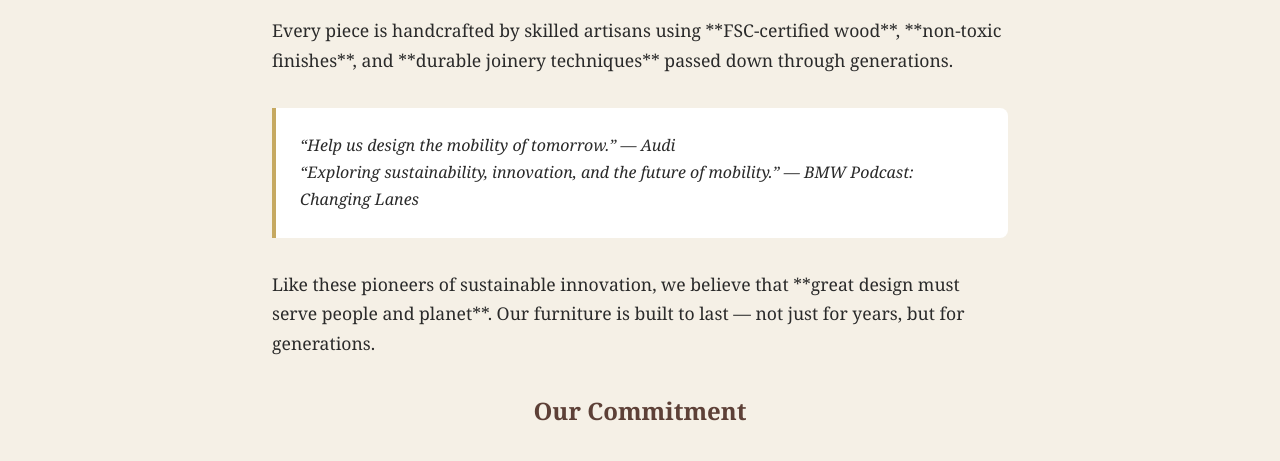
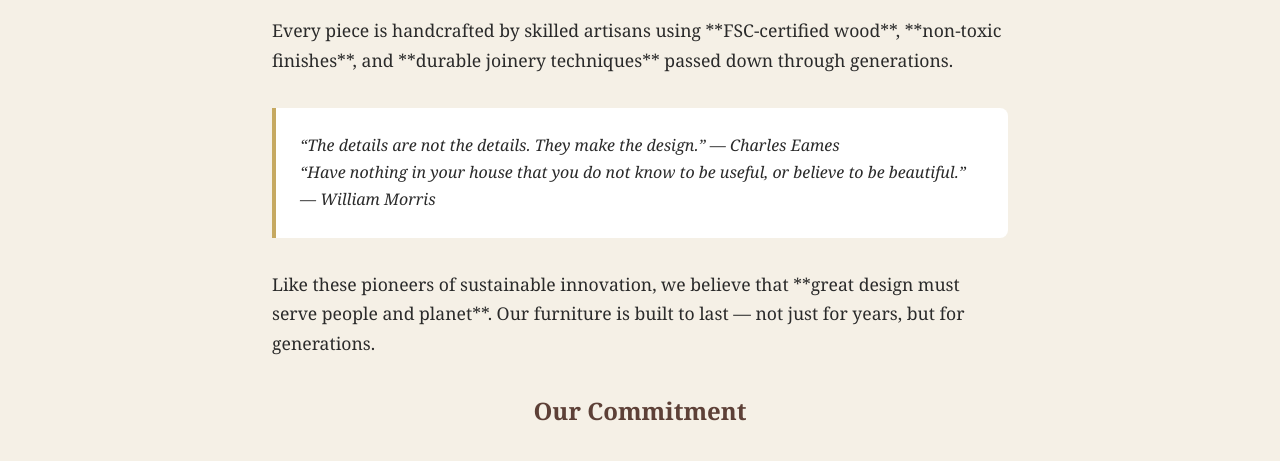
Before and after one commit to TAR-MULTIPLEXER/at-furniture, a plain HTML site: page about.html in a window 1280 px wide. Shown: the part 330-791 px from the top of the page. Drawn offline with Linux system fonts and the light colour scheme.

Commit message:
Update about.html

```diff
--- a/about.html
+++ b/about.html
@@ -169,10 +169,10 @@
 
       <p>Every piece is handcrafted by skilled artisans using **FSC-certified wood**, **non-toxic finishes**, and **durable joinery techniques** passed down through generations.</p>
 
-      <div class="quote">
-        “Help us design the mobility of tomorrow.” — <em>Audi</em><br>
-        “Exploring sustainability, innovation, and the future of mobility.” — <em>BMW Podcast: Changing Lanes</em>
-      </div>
+    <div class="quote">
+  “The details are not the details. They make the design.” — <em>Charles Eames</em><br>
+  “Have nothing in your house that you do not know to be useful, or believe to be beautiful.” — <em>William Morris</em>
+</div>
 
       <p>Like these pioneers of sustainable innovation, we believe that **great design must serve people and planet**. Our furniture is built to last — not just for years, but for generations.</p>
 
```
